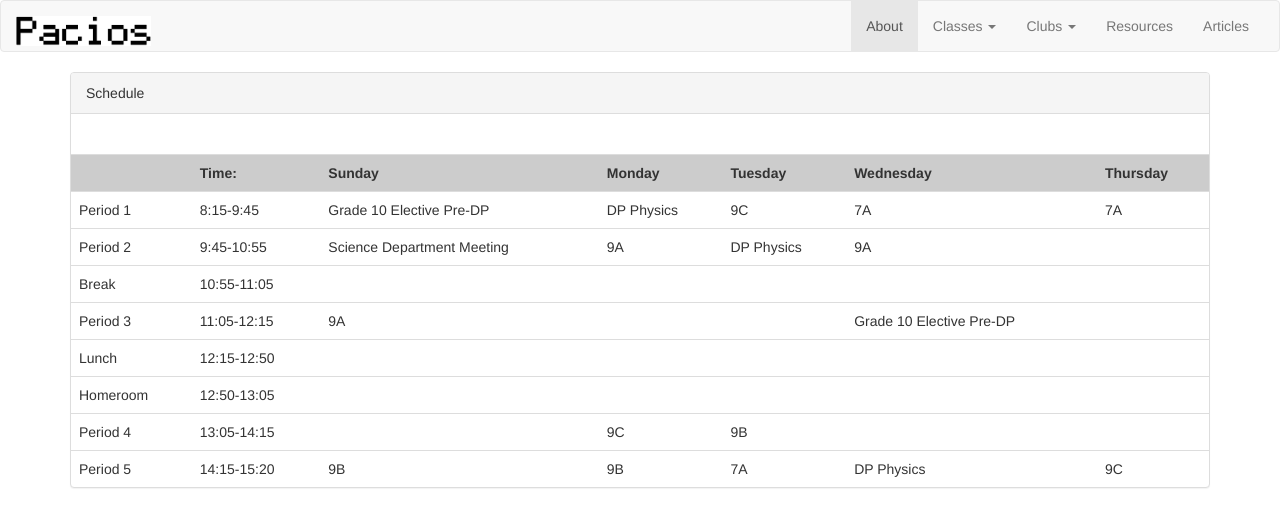
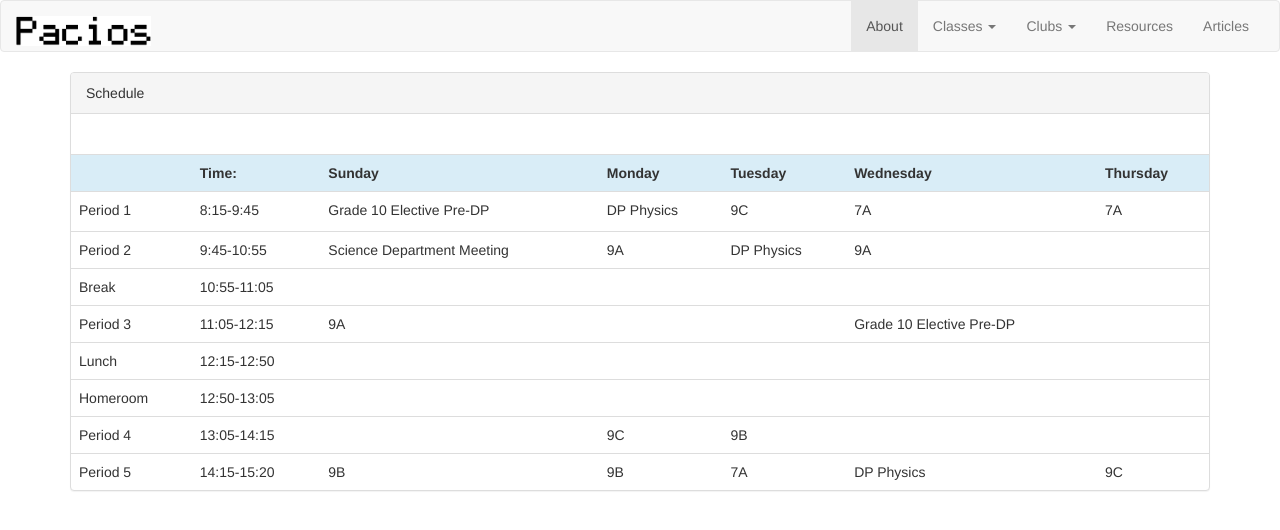
Before and after one commit to RodrigoPacios/mrpacios1, a Jekyll site: the page built from about.html, in a window 1280 px wide. Shown: the top 530 px of the page. Built offline with Jekyll 4.4.1, drawn with Linux system fonts in a browser that asks for light colours; nearby versions of some CDN libraries.

Commit message:
bg-info in tr and height 40px

```diff
--- a/about.html
+++ b/about.html
@@ -13,7 +13,7 @@ layout: default
 
                 <!-- Table -->
                 <table class="table">
-                <tr style="background-color: #CCCCCC">
+                <tr class="bg-info">
                     <th></th>
                     <th>Time:</th>
                     <th>Sunday</th>
@@ -22,7 +22,7 @@ layout: default
                     <th>Wednesday</th>
                     <th>Thursday</th>
                 </tr>
-                <tr style="height:200%">
+                <tr style="height:40px;">
                     <td>Period 1</td>
                     <td>8:15-9:45</td>
                     <td>Grade 10 Elective Pre-DP</td>
```
